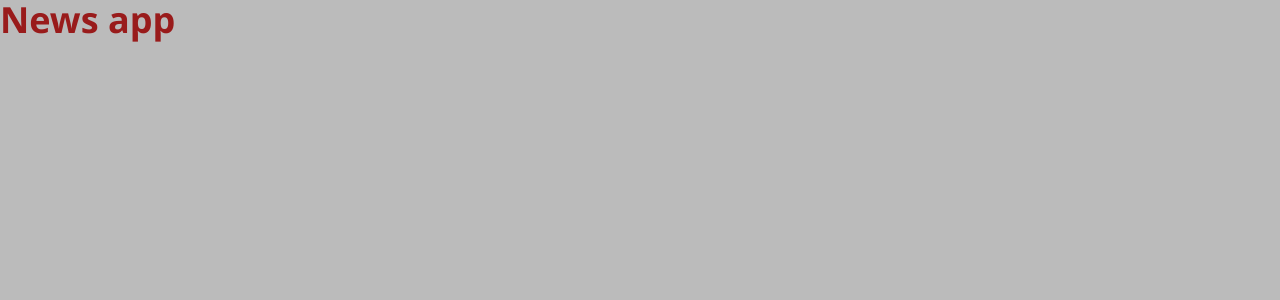
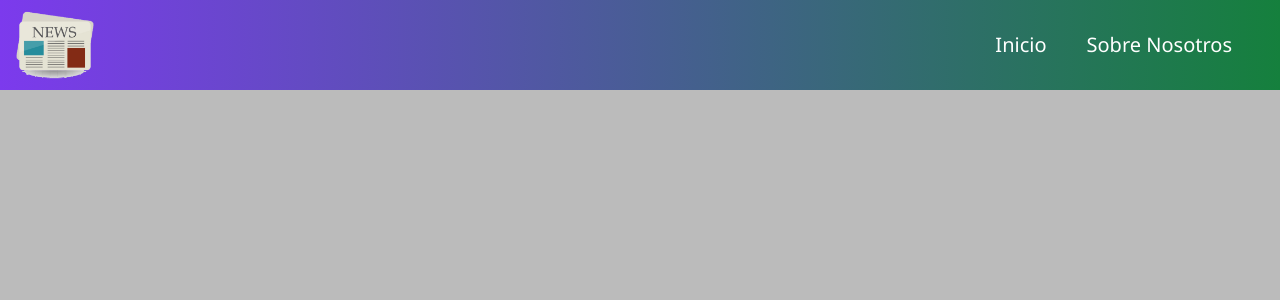
Before and after one commit to matiarias/news-app-with-react, a React (Create React App) app: page / in a window 1280 px wide. Shown: the top 300 px of the page. Built offline with nearby package versions, Linux system fonts and the light colour scheme.

Commit message:
estilos de navbar terminados

```diff
--- a/src/App.jsx
+++ b/src/App.jsx
@@ -1,10 +1,11 @@
 import React from "react";
+import Home from "./pages/Home";
 
 const App = () => {
   return (
-    <div>
-      <h1 className="text-red-800 text-4xl font-bold">News app</h1>
-    </div>
+    <>
+      <Home />
+    </>
   );
 };
 
--- /dev/null
+++ b/src/components/navbar/NavBar.jsx
@@ -0,0 +1,22 @@
+import React from "react";
+import newsLogo from "../../assets/newsapp-logo.png";
+
+const NavBar = () => {
+  return (
+    <div className="bg-gradient-to-r from-violet-600 to-green-700 w-full h-[90px] p-2 lg:px-4 lg:py-2 flex justify-between items-center">
+      <img className="h-[50px] lg:h-[70px]" src={newsLogo} alt="news logo" />
+      <div className="mr-8">
+        <ul className="flex gap-x-4 lg:gap-x-10">
+          <li className="text-white text-sm md:text-base lg:text-xl font-medium">
+            Inicio
+          </li>
+          <li className="text-white text-sm md:text-base lg:text-xl font-medium">
+            Sobre Nosotros
+          </li>
+        </ul>
+      </div>
+    </div>
+  );
+};
+
+export default NavBar;
--- /dev/null
+++ b/src/pages/Home.jsx
@@ -0,0 +1,12 @@
+import React from "react";
+import NavBar from "../components/navbar/NavBar";
+
+const Home = () => {
+  return (
+    <>
+      <NavBar />
+    </>
+  );
+};
+
+export default Home;
```
Also changed, not shown: src/assets/newsapp-logo.png (added).
